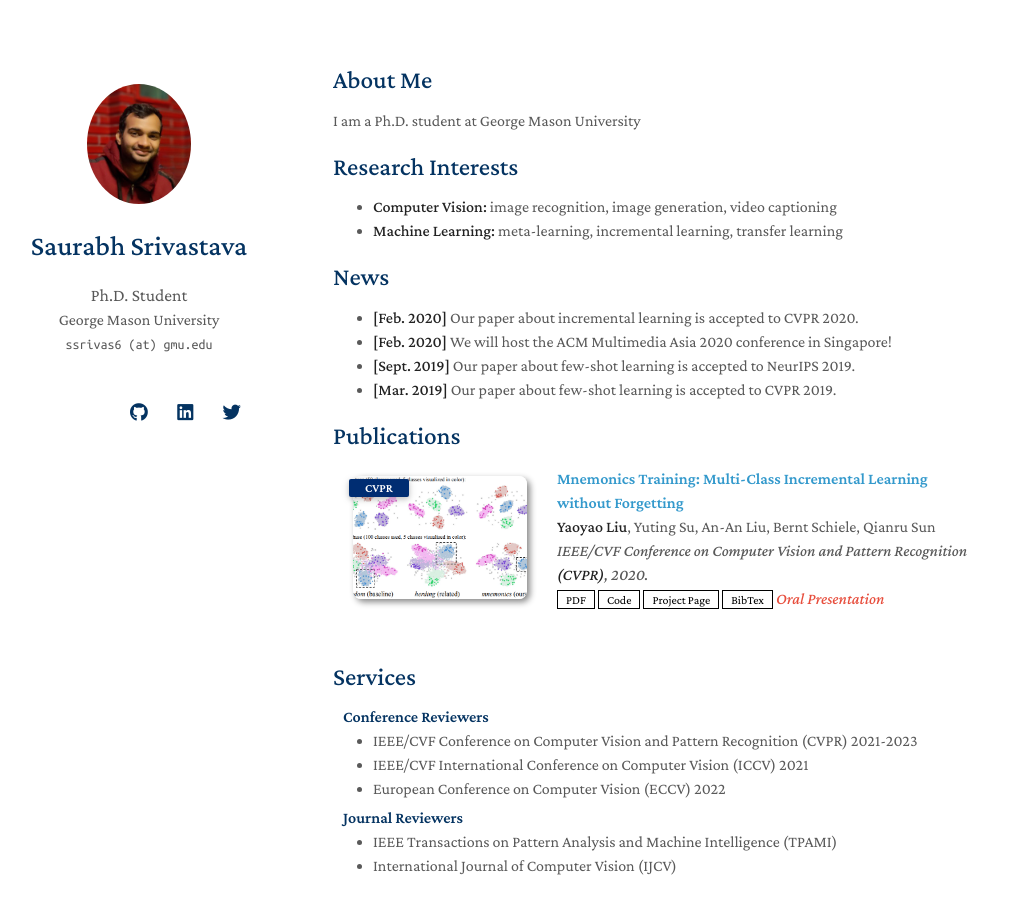
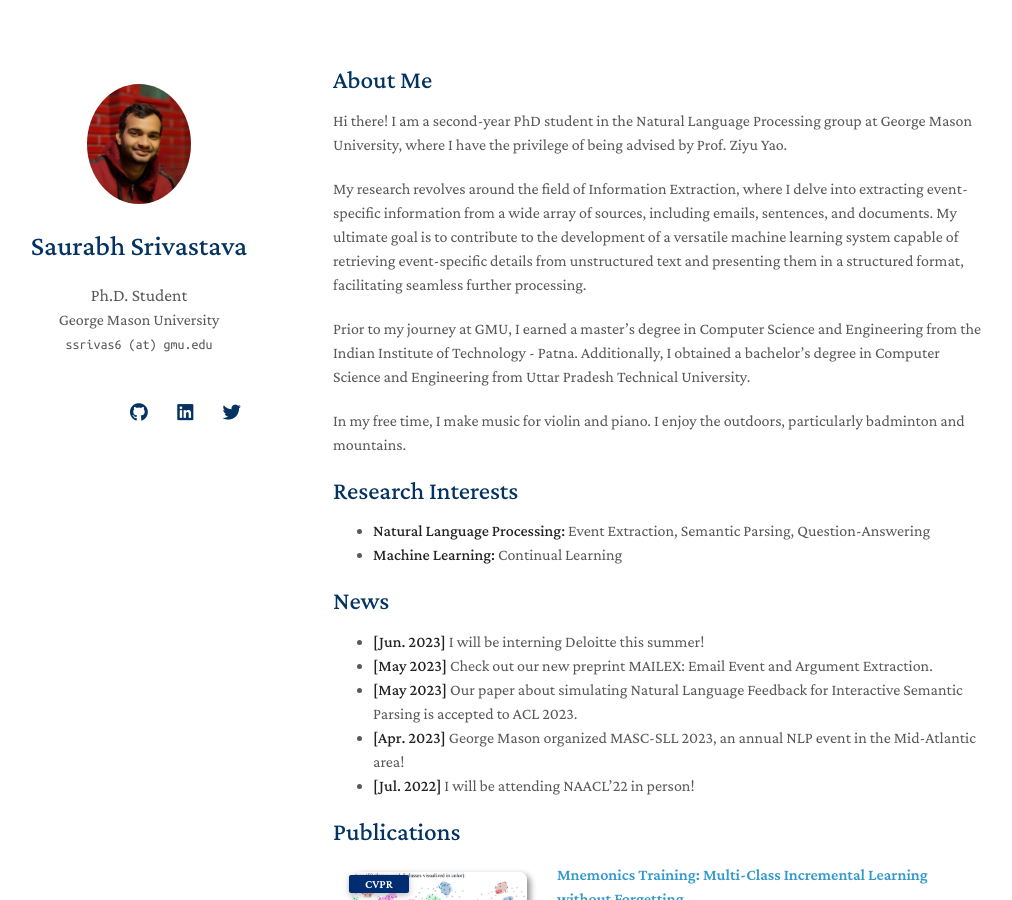
Before and after one commit to salokr/salokr.github.io, a Jekyll site: the page built from index.md, in a window 1280 px wide and 900 px high. Shown: the whole window, without its empty margins (137-1149 px from the left). Built offline with Jekyll 4.4.1, drawn with Linux system fonts in a browser that asks for light colours; nearby versions of some CDN libraries; a style sheet for code colours, icons or effects is not loaded; our own code applies the rules of GitHub Pages for plain Markdown files.

Commit message:
Update index.md

```diff
--- a/index.md
+++ b/index.md
@@ -4,19 +4,27 @@ layout: homepage
 
 ## About Me
 
-I am a Ph.D. student at George Mason University
+Hi there!
+I am a second-year PhD student in the Natural Language Processing group at George Mason University, where I have the privilege of being advised by Prof. Ziyu Yao.
+
+My research revolves around the field of Information Extraction, where I delve into extracting event-specific information from a wide array of sources, including emails, sentences, and documents. My ultimate goal is to contribute to the development of a versatile machine learning system capable of retrieving event-specific details from unstructured text and presenting them in a structured format, facilitating seamless further processing.
+
+Prior to my journey at GMU, I earned a master's degree in Computer Science and Engineering from the Indian Institute of Technology - Patna. Additionally, I obtained a bachelor's degree in Computer Science and Engineering from Uttar Pradesh Technical University.
+
+In my free time, I make music for violin and piano. I enjoy the outdoors, particularly badminton and mountains.
 
 ## Research Interests
 
-- **Computer Vision:** image recognition, image generation, video captioning
-- **Machine Learning:** meta-learning, incremental learning, transfer learning
+- **Natural Language Processing:** Event Extraction, Semantic Parsing, Question-Answering
+- **Machine Learning:** Continual Learning
 
 ## News
 
-- **[Feb. 2020]** Our paper about incremental learning is accepted to CVPR 2020.
-- **[Feb. 2020]** We will host the ACM Multimedia Asia 2020 conference in Singapore!
-- **[Sept. 2019]** Our paper about few-shot learning is accepted to NeurIPS 2019.
-- **[Mar. 2019]** Our paper about few-shot learning is accepted to CVPR 2019.
+- **[Jun. 2023]** I will be interning Deloitte this summer!
+- **[May 2023]** Check out our new preprint MAILEX: Email Event and Argument Extraction.
+- **[May 2023]** Our paper about simulating Natural Language Feedback for Interactive Semantic Parsing  is accepted to ACL 2023.
+- **[Apr. 2023]** George Mason organized MASC-SLL 2023, an annual NLP event in the Mid-Atlantic area!
+- **[Jul. 2022]** I will be attending NAACL'22 in person!
 
 {% include_relative _includes/publications.md %}
 
```
